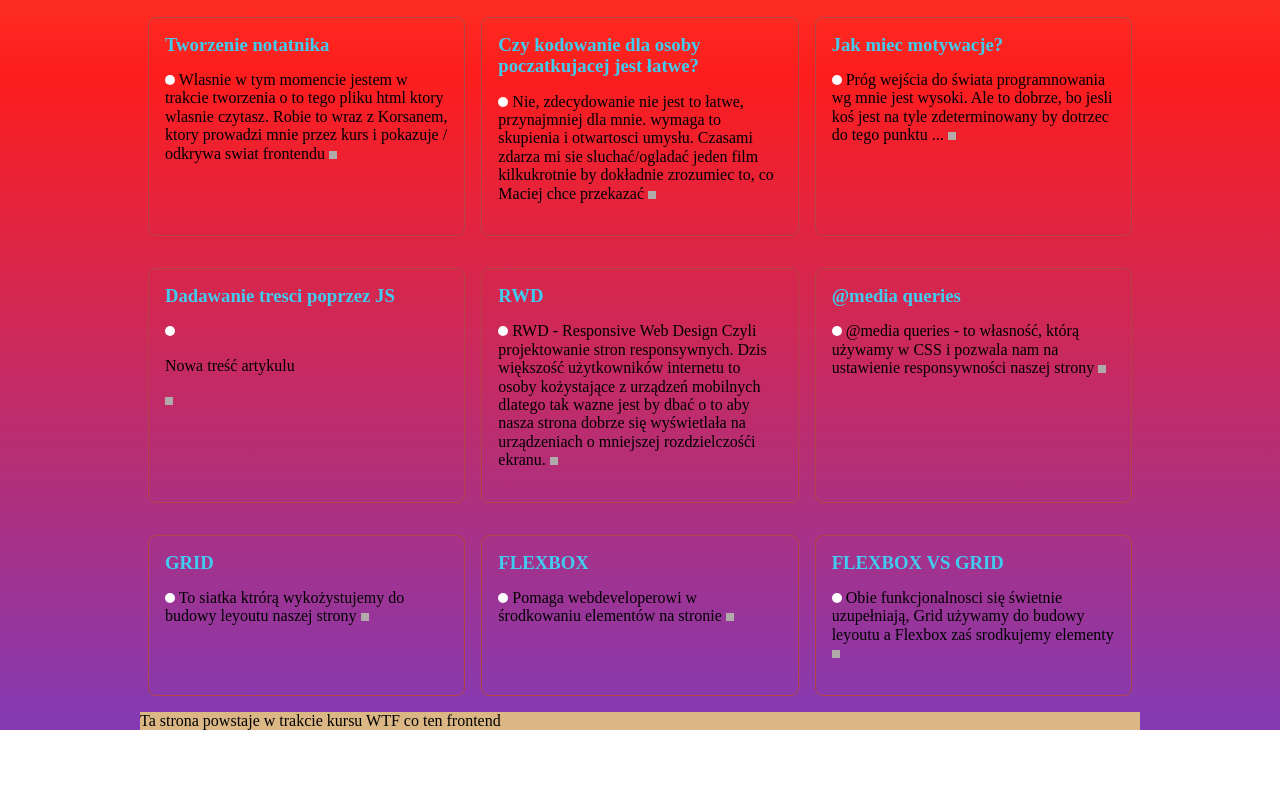
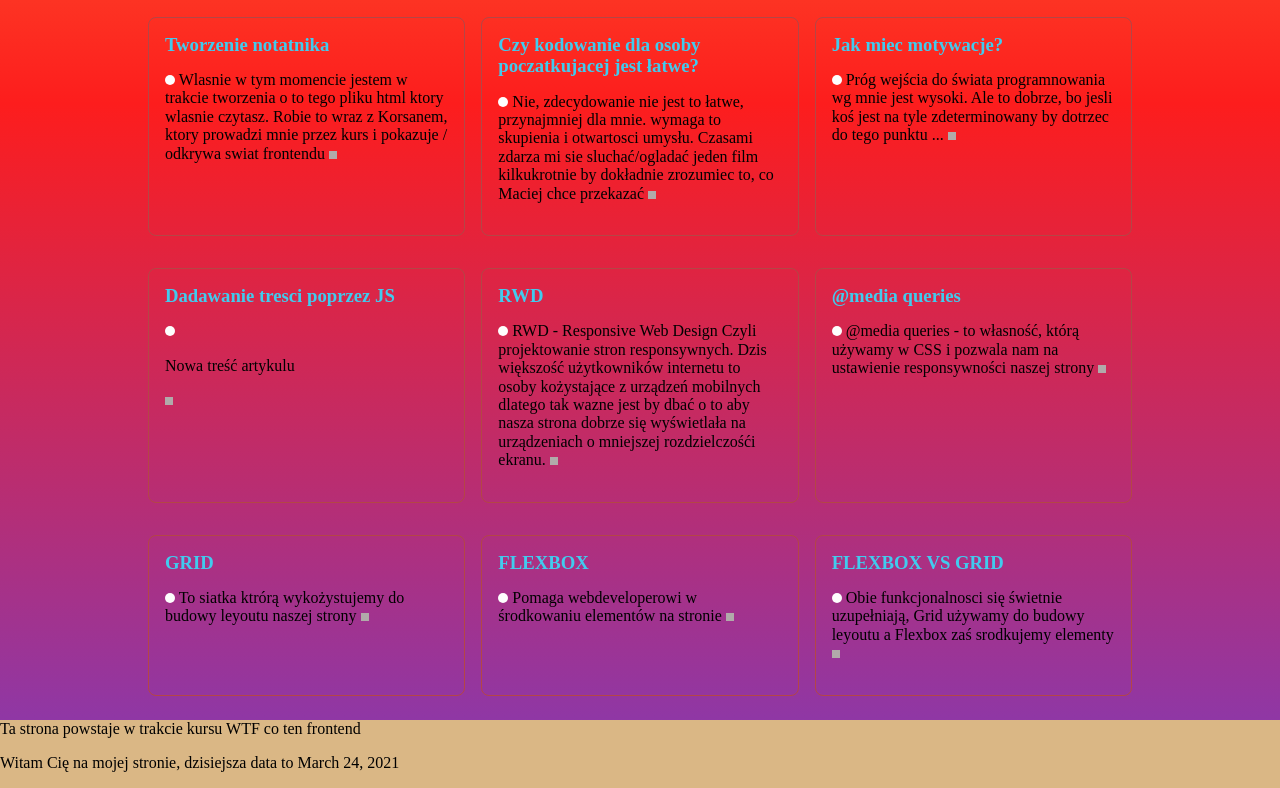
Before and after one commit to skalutki/homepage2-webpack, a website built with webpack: page src/pages/index.html in a window 1280 px wide. Shown: the part 581-1369 px from the top of the page. Before the commit the page ends 1311 px from the top, so only its background shows below. Built offline with nearby package versions, Linux system fonts and the light colour scheme.

Commit message:
fixt navigation issue - main page // add momentjs to main page - footer and console

```diff
--- a/package.json
+++ b/package.json
@@ -44,6 +44,7 @@
     "websocket-extensions": "^0.1.4"
   },
   "dependencies": {
+    "moment": "^2.29.1",
     "normalize.css": "^8.0.1"
   }
 }
--- a/src/js/index.js
+++ b/src/js/index.js
@@ -58,18 +58,11 @@ person.introNew1('Andrzej', 11);
 console.log(person);
 
 
+import moment from 'moment'
 
-const hideNav = document.querySelector('.navigation');
-const menu = document.querySelector('.menu--js');
-console.log(menu);
+console.log(moment().format('MMMM Do YYYY, h:mm:ss a'));
+const footerTime = moment().format('LL');
 
-/*const myClick = () => {
-    console.log('kliknales w przycisk')
-    hideNav.classList.toggle('navigation--js');
-    hideNav.classList.toggle('navigation');
-}*/
-menu.addEventListener('click', () => {
-    console.log('kliknales w przycisk')
-    hideNav.classList.toggle('navigation--js');
-    hideNav.classList.toggle('navigation');
-});
+const time = document.querySelector('.footer__time--js');
+
+time.innerHTML= (`<p>Witam Cię na mojej stronie, dzisiejsza data to ${footerTime}</p>`);
--- a/src/pages/index.html
+++ b/src/pages/index.html
@@ -253,6 +253,7 @@
     </main>
     <footer class="footer">
       Ta strona powstaje w trakcie kursu WTF co ten frontend
+      <p class="footer__time footer__time--js"></p>
     </footer>
   </body>
 </html>
--- a/src/scss/main.scss
+++ b/src/scss/main.scss
@@ -39,8 +39,9 @@ body {
 
 .footer {
   background-color: #dab785;
-  margin: 0 auto;
-  max-width: 1000px;
+  margin: 8px auto 0;
+  width: 100%;
+  display: inline-block;
 }
 
 .grid {
--- a/webpack.common.js
+++ b/webpack.common.js
@@ -80,7 +80,7 @@ module.exports = {
     new HtmlWebpackPlugin({
       template: "./src/pages/index.html",
       inject: true,
-      chunks: ["index"],
+      chunks: ["index", "navigation"],
       filename: "index.html",
     }),
     new HtmlWebpackPlugin({
```
Also changed, not shown: 1 other file.
